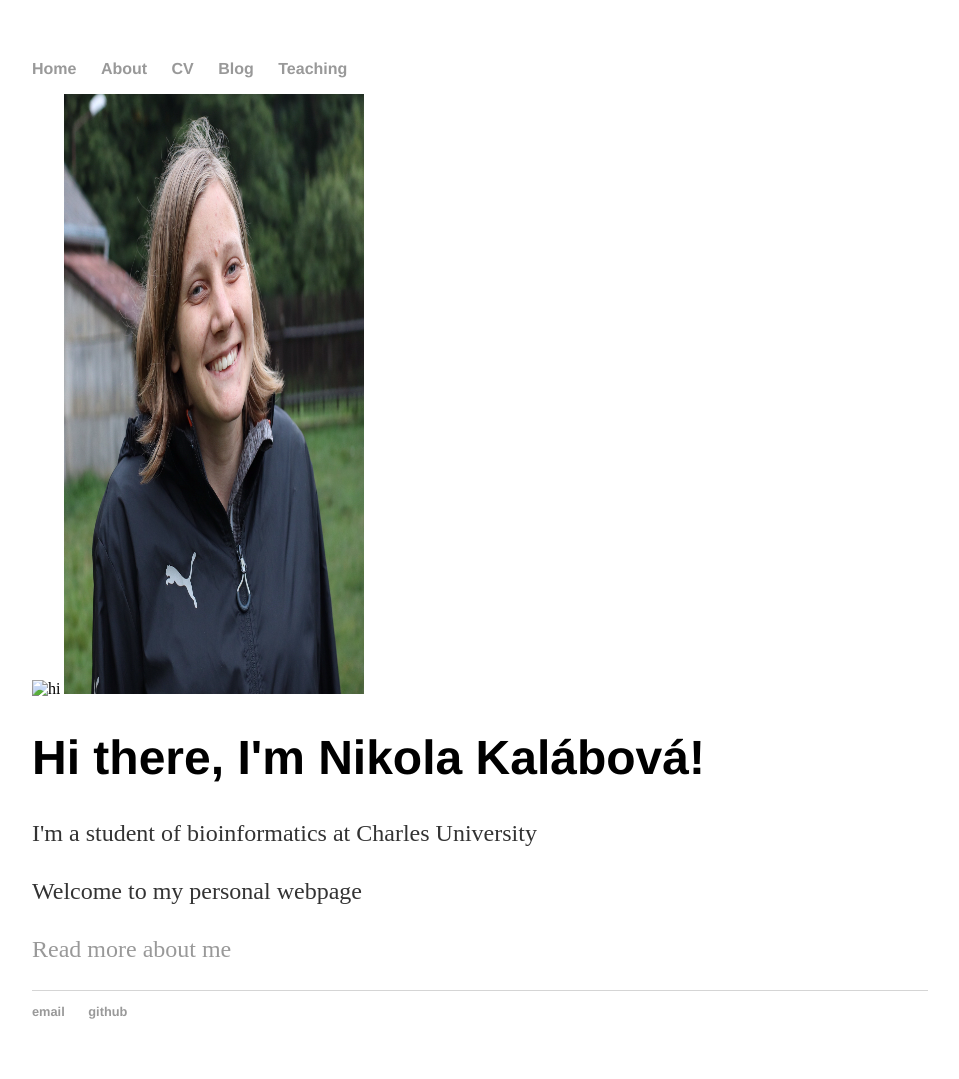
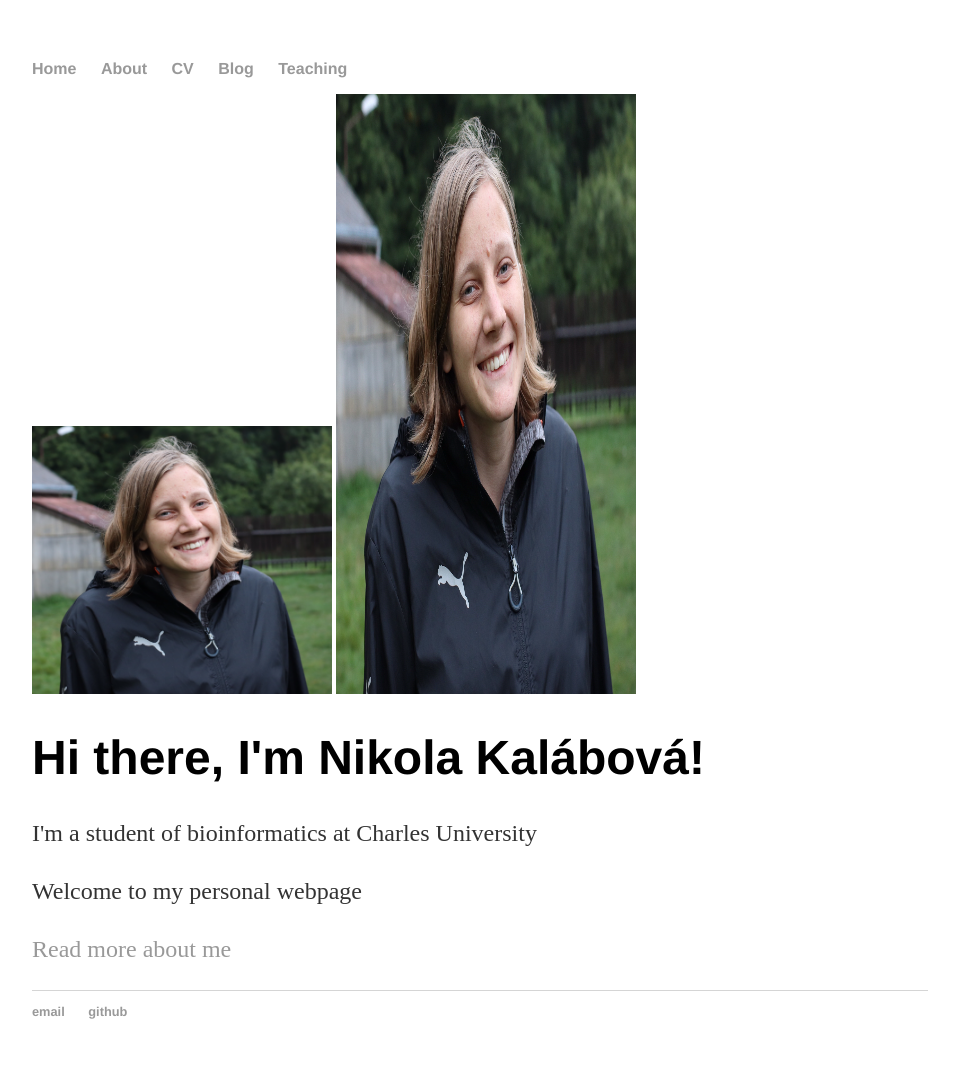
Before and after one commit to lavakin/lavakin.github.io, a Jekyll site: the page built from index.html, in a window 1280 px wide. Shown: the whole page, without its empty margins (160-1119 px from the left). Built offline with Jekyll 4.4.1, drawn with Linux system fonts in a browser that asks for light colours.

Commit message:
Update index.html

```diff
--- a/index.html
+++ b/index.html
@@ -2,7 +2,7 @@
 layout: default
 title: Nikola Kalábová, Personal Webpage
 ---
-<img src"https://github.com/lavakin/lavakin.github.io/blob/main/images/355B2A22-3645-492B-877E-5683891C0BC8.jpeg"  width="300" alt="hi" class="inline"/>
+<img src="https://github.com/lavakin/lavakin.github.io/blob/main/images/355B2A22-3645-492B-877E-5683891C0BC8.jpeg"  width="300" alt="hi" class="inline"/>
 <img src="https://github.com/lavakin/lavakin.github.io/blob/main/images/355B2A22-3645-492B-877E-5683891C0BC8.jpeg"  alt="mee" width="300" height="600">
 <div class="blurb">
 	<h1>Hi there, I'm Nikola Kalábová!</h1>
```
